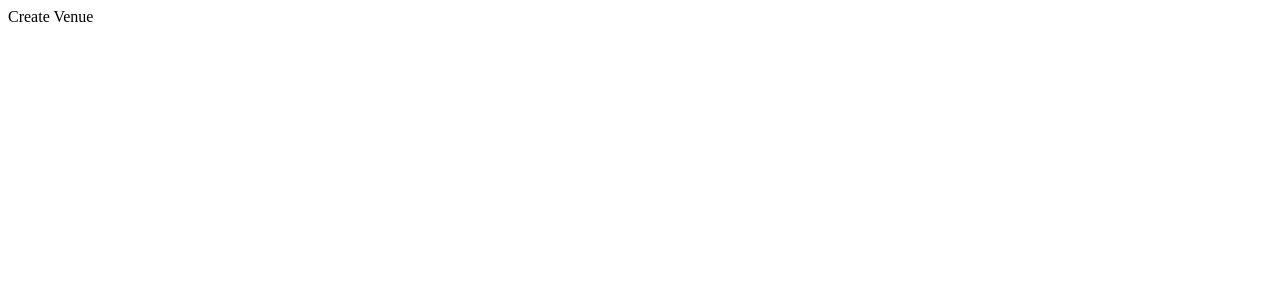
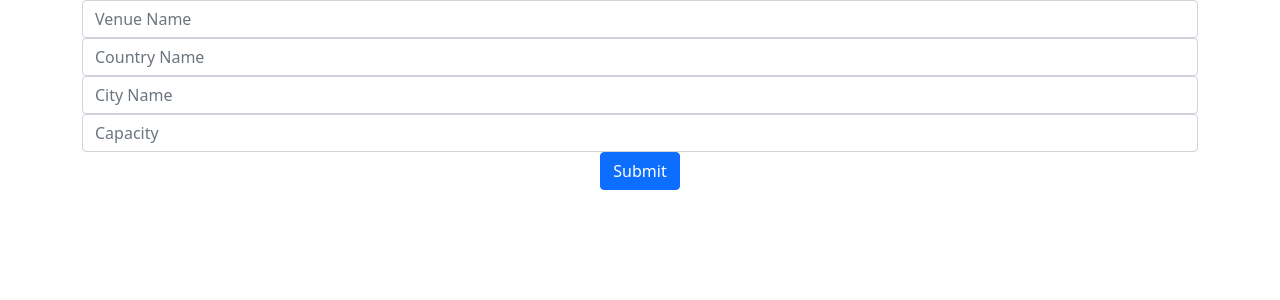
Before and after one commit to amanyadav19/IITCricInfo, a React (Create React App) app in the folder frontend/: page /create_venue in a window 1280 px wide. Shown: the top 300 px of the page. Built offline with nearby package versions, Linux system fonts and the light colour scheme.

Commit message:
F part done

```diff
--- a/frontend/src/App.js
+++ b/frontend/src/App.js
@@ -10,6 +10,10 @@ function App() {
   return (
     <VenuesContextProvider>
     <div className='container'>
+    <head>
+      <link rel="stylesheet" href="path/to/font-awesome/css/font-awesome.min.css"></link>
+      <link href="https://cdn.jsdelivr.net/npm/bootstrap@5.1.3/dist/css/bootstrap.min.css" rel="stylesheet" integrity="sha384-1BmE4kWBq78iYhFldvKuhfTAU6auU8tT94WrHftjDbrCEXSU1oBoqyl2QvZ6jIW3" crossorigin="anonymous"></link>
+      </head>
       <Router>
         <Switch>
           <Route exact path="/venues" component={Venues}/>
--- a/frontend/src/apis/VenueList.js
+++ b/frontend/src/apis/Path.js
@@ -1,5 +1,5 @@
 import axios from "axios";
 
 export default axios.create({
-    baseURL: "http://localhost:4000/venues",
+    baseURL: "http://localhost:4000",
 });
--- /dev/null
+++ b/frontend/src/components/Create_venue_form.jsx
@@ -0,0 +1,52 @@
+import React, {useState} from "react";
+import Path from "../apis/Path"
+
+
+export const Create_venue_form = (props) => {
+    const [venueName, setVenueName] = useState("");
+    const [countryName, setCountryName] = useState("")
+    const [cityName, setCityName] = useState("")
+    const [capacity, setCapacity] = useState("")
+    const handleSubmit = async (e) => {
+        e.preventDefault();
+        try {
+            const response = await Path.post("/venues/", {
+                venue_name: venueName,
+                city_name: cityName,
+                country_name: countryName,
+                capacity: capacity,
+            });
+        } catch(err) {
+            console.log(err);
+        }
+    }
+  return (<div className="mb-4">
+        <form action="">
+            <div className="form-row">
+                <div className="col">
+                    <input value = {venueName} onChange = {e => setVenueName(e.target.value)} type="text" className="form-control" placeholder="Venue Name"/>
+                </div>
+            </div>
+            <div className="form-row">
+                <div className="col">
+                    <input value = {countryName} onChange = {e => setCountryName(e.target.value)} type="text" className="form-control" placeholder="Country Name"/>
+                </div>
+            </div>
+            <div className="form-row">
+                <div className="col">
+                    <input value = {cityName} onChange = {e => setCityName(e.target.value)} type="text" className="form-control" placeholder="City Name"/>
+                </div>
+            </div>
+            <div className="form-row">
+                <div className="col">
+                    <input value = {capacity} onChange = {e => setCapacity(e.target.value)} type="number" className="form-control" placeholder="Capacity"/>
+                </div>
+            </div>
+            <div className="form-row">
+                <center><button onClick={handleSubmit} type="submit" className="btn btn-primary">Submit</button></center>
+                </div>
+        </form>
+  </div>);
+};
+
+export default Create_venue_form;
--- a/frontend/src/components/Venue_stat_basic_info.jsx
+++ b/frontend/src/components/Venue_stat_basic_info.jsx
@@ -1,5 +1,37 @@
-import React from 'react';
+// import React, {useEffect, useContext} from "react";
+// import VenueList from "../apis/Path";
+// import {VenuesContext} from "../context/VenuesContext";
 
-export default function venue_stat_basic_info() {
-  return <div>basic info</div>;
-}
+// export const Venue_stat_basic_info = (props) => {
+//     const {venues, setVenues} = useContext(VenuesContext);
+//     useEffect( () => {
+//         const fetchData = async() => {
+//             try{
+//                 const response = await VenueList.get("/");
+//                 setVenues(response.data.data.venues);
+//             }
+//             finally {
+//             }
+//         };
+//         fetchData();
+//     }, []);
+//   return (<div className="list-group">
+//         <table className="table table-hover table-dark">
+//             <thead>
+//                 <tr className="bg-primary">
+//                     <th scope="col">Venue Names</th>
+//                 </tr>
+//             </thead>
+//             <tbody>
+//                 {venues && venues.map(el => {return(
+//                      <tr key = {el.venue_id}>
+//                      <td>{el.venue_name}</td>
+//                  </tr>
+//                 )
+//                 })}
+//             </tbody>
+//         </table>
+//   </div>);
+// };
+
+// export default Venues_list;
--- a/frontend/src/components/Venues_list.jsx
+++ b/frontend/src/components/Venues_list.jsx
@@ -1,5 +1,5 @@
 import React, {useEffect, useContext} from "react";
-import VenueList from "../apis/VenueList";
+import Path from "../apis/Path";
 import {VenuesContext} from "../context/VenuesContext";
 
 export const Venues_list = (props) => {
@@ -7,7 +7,7 @@ export const Venues_list = (props) => {
     useEffect( () => {
         const fetchData = async() => {
             try{
-                const response = await VenueList.get("/");
+                const response = await Path.get("/venues/");
                 setVenues(response.data.data.venues);
             }
             finally {
--- a/frontend/src/routes/Create_venue.jsx
+++ b/frontend/src/routes/Create_venue.jsx
@@ -1,8 +1,10 @@
 import React from 'react';
+import CreateVenueForm from '../components/Create_venue_form';
+
 
 export const Create_venue = () => {
   return <div>
-      Create Venue
+      <CreateVenueForm/>
   </div>;
 };
 
--- a/frontend/src/routes/Venue_stats.jsx
+++ b/frontend/src/routes/Venue_stats.jsx
@@ -1,13 +1,22 @@
 import React from 'react';
-import VenueStat1 from '../components/Venue_stat_average_first_inning';
-import VenueStat2 from '../components/Venue_stat_basic_info';
-import VenueStat3 from '../components/Venue_stat_match_outline';
+import VenueStat3 from '../components/Venue_stat_average_first_inning';
+import VenueStat1 from '../components/Venue_stat_basic_info';
+import VenueStat2 from '../components/Venue_stat_match_outline';
 
 
 export const Venue_stats = () => {
   return <div>
+    <h2>
+      Basic Information
+    </h2>
       <VenueStat1/>
+      <h2>
+      Outline of matches
+    </h2>
       <VenueStat2/>
+      <h2>
+      Average First Innings Score
+    </h2>
       <VenueStat3/>
   </div>;
 };
```
Also changed, not shown: frontend/src/context/VenueInfoContext.js (added, +13 -0 lines).
